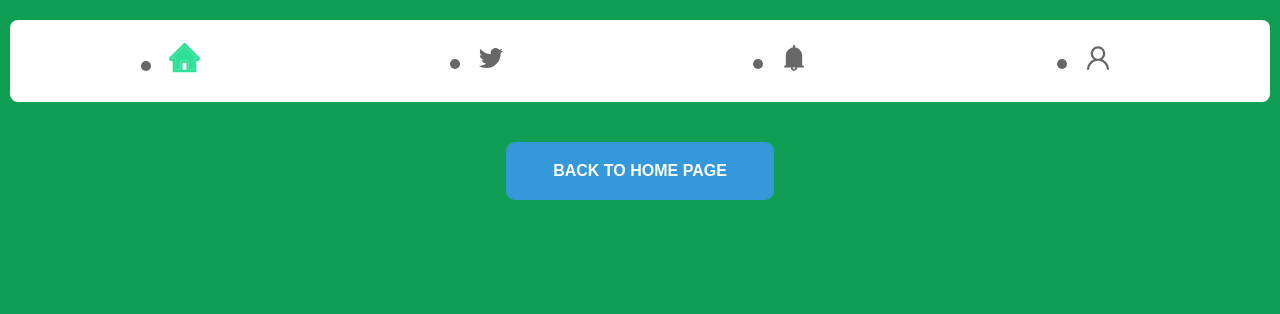
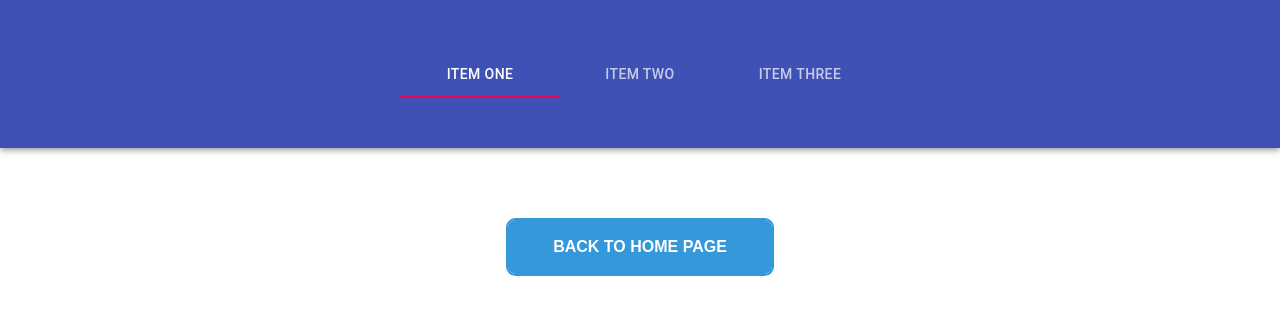
Before and after one commit to sepidehmaghami/beauty-navigations, a React (Create React App) app: page /nav2 in a window 1280 px wide. Shown: the top 314 px of the page. Built offline with nearby package versions, Linux system fonts and the light colour scheme.

Commit message:
completed navigation 2

```diff
--- a/src/components/nav2/nav2.css
+++ b/src/components/nav2/nav2.css
@@ -1,19 +1,5 @@
 .navigation-two{
-    background-color: #109e55;
-    width: 100vw;
-    height: 100vh;
-    margin: 0;
-    overflow: hidden;
+    align-items: center !important;
+    padding: 50px;
+    margin-bottom: 50px;
 }
-
-.nav-two{
-    margin: 20px 10px;
-    background-color: #fff;
-    border-radius: 8px;
-    display: flex;
-    justify-content:space-around;
-    align-items: center;
-    padding: 20px;
-    font-size: 30px;
-    color: rgb(103, 103, 103);
-}
--- a/src/components/nav2/nav2.js
+++ b/src/components/nav2/nav2.js
@@ -1,64 +1,29 @@
 import './nav2.css';
+import BackBtn from '../backBtn/backBtn';
 import { useState } from 'react';
-import BackBtn from '../backBtn/backBtn';
-import { AiTwotoneHome, AiOutlineTwitter, AiFillBell , AiOutlineUser} from "react-icons/ai"
+import AppBar from '@material-ui/core/AppBar';
+import Tabs from '@material-ui/core/Tabs';
+import Tab from '@material-ui/core/Tab';
+
 
 function Nav2() {
-  const [check , setCheck]= useState([
-    {
-      flag: true
-    },
-    {
-      flag: false
-    },
-    {
-      flag: false
-    },
-    {
-      flag: false
-    }
-  ]);
-  const selectNav =(e) =>{
-    if(!check){
-        setCheck(true);
-    }
-    else{
-        setCheck(false);
-    }
-  }
+  const [value, setValue] = useState(0);
 
-  const extra_styles = (check) => {
-    if (check) {
-        return {
-            color: "#2ee197",
-            fontSize: "35PX"
-        };
-        }
-    else {
-        return {
-          color: "rgb(103, 103, 103)",
-          fontSize: "30PX"
-        }
-    }
-};
+  const handleChange = (event, newValue) => {
+    setValue(newValue);
+  };
 
   return (
-    <div className="navigation-two">
-        <ul className='nav-two'>
-          <li>
-            <AiTwotoneHome style={extra_styles(check[0].flag)} onClick={e => selectNav(0)} />
-          </li>
-          <li>
-            <AiOutlineTwitter style={extra_styles(check[1].flag)} onClick={e => selectNav(1)} />
-          </li>
-          <li>
-            <AiFillBell style={extra_styles(check[2].flag)} onClick={e => selectNav(2)}/>
-          </li>
-          <li>
-            <AiOutlineUser style={extra_styles(check[3].flag)} onClick={e => selectNav(3)}/>
-          </li>
-        </ul>
-        <BackBtn/>
+    <div >
+      <AppBar position="static" className="navigation-two">
+        <Tabs value={value} onChange={handleChange} aria-label="simple tabs example">
+          <Tab label="Item One"  />
+          <Tab label="Item Two"  />
+          <Tab label="Item Three"  />
+        </Tabs>
+      </AppBar>
+
+      <BackBtn/>
     </div>
   );
 }
```
Also changed, not shown: src/components/asserts/nav2.jpg.
